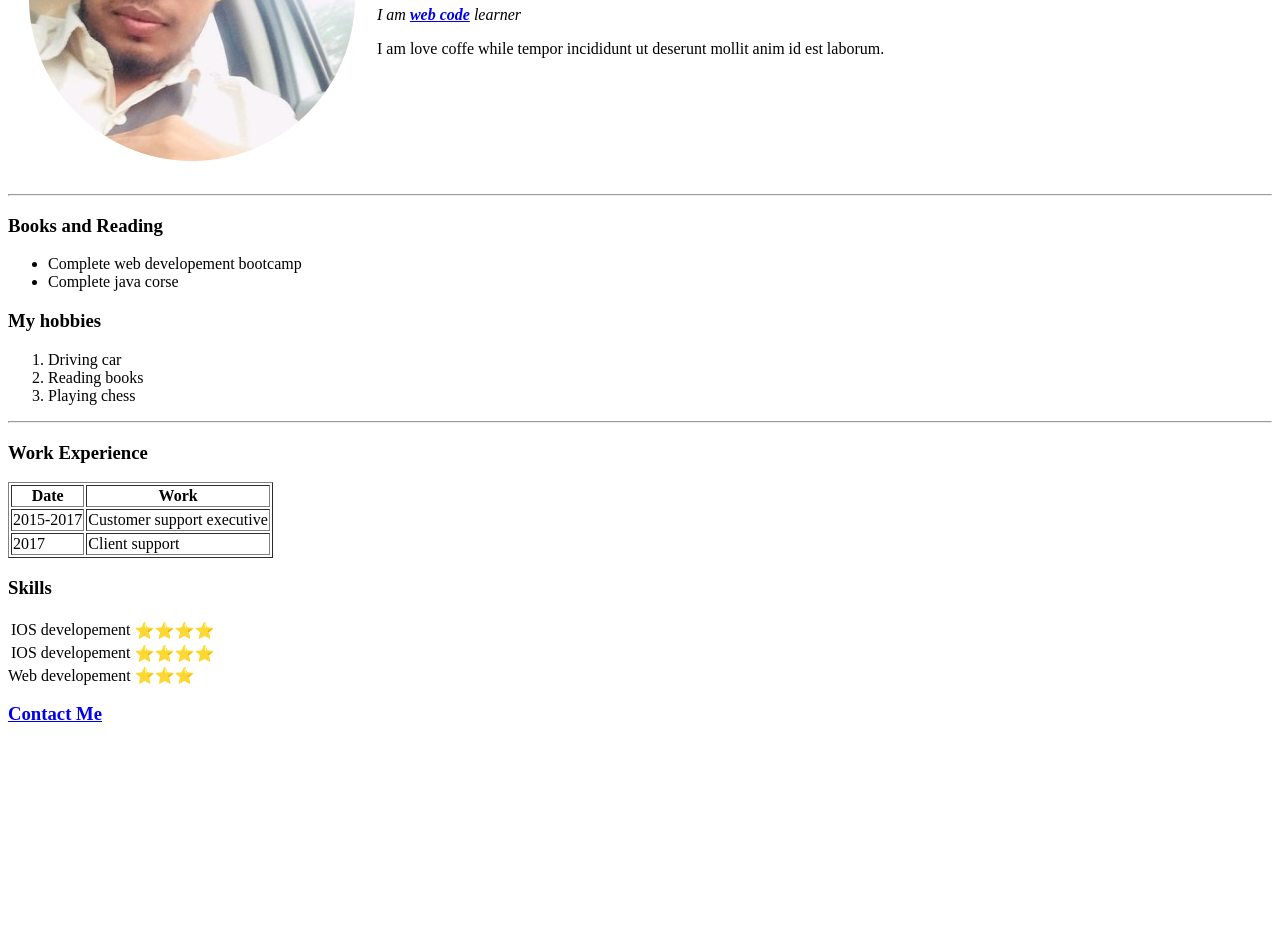
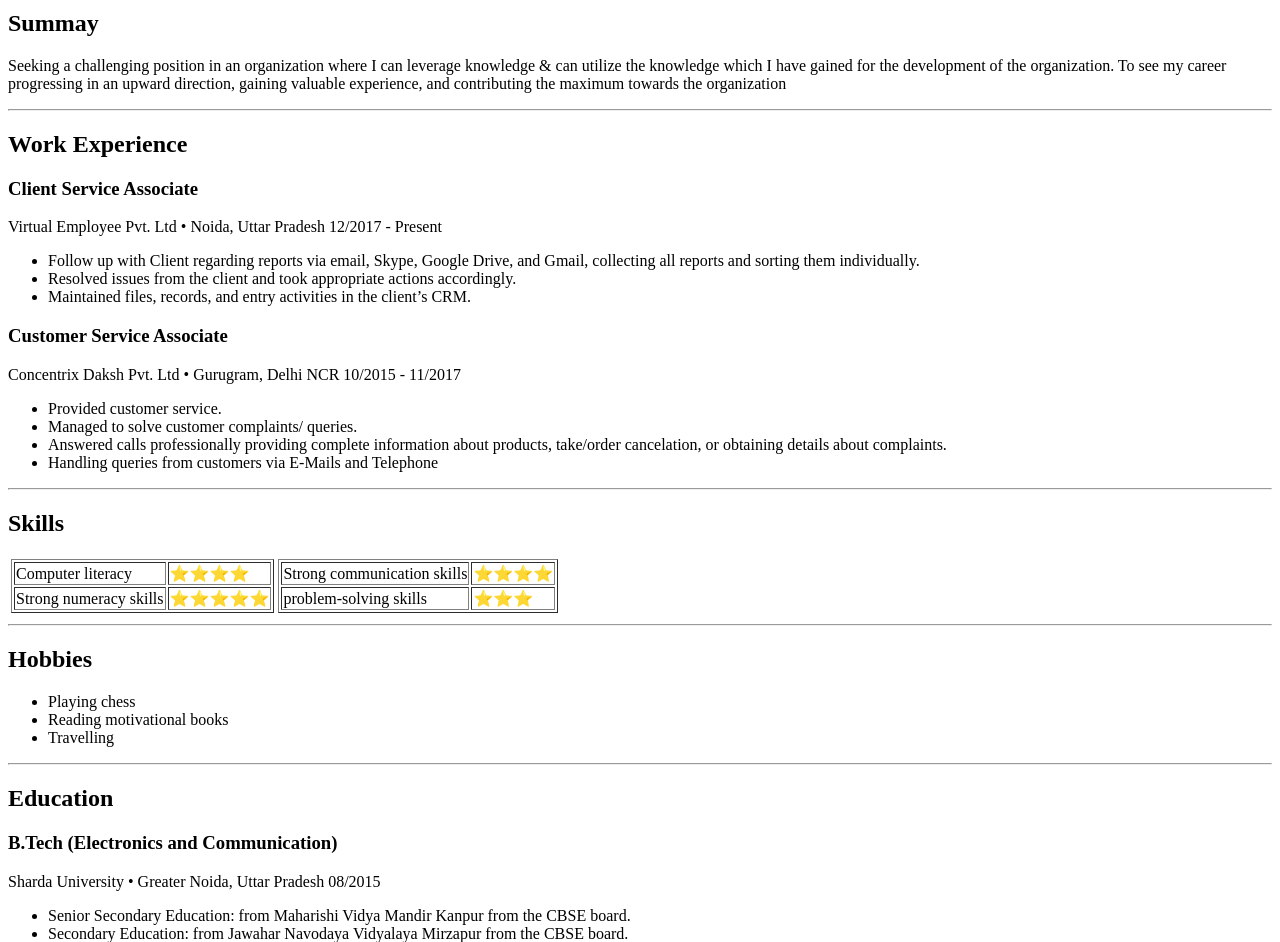
Before and after one commit to avhi2811/cv, a plain HTML site: page index.html in a window 1280 px wide. Shown: the part 194-1136 px from the top of the page. Before the commit the page ends 938 px from the top, so only its background shows below. Drawn offline with Linux system fonts and the light colour scheme.

Commit message:
Update index.html

```diff
--- a/index.html
+++ b/index.html
@@ -3,66 +3,103 @@
 
 <head>
   <meta charset="utf-8">
-  <title>Awadhesh Personal Website</title>
+  <title>Awadhesh CV Website</title>
+  <link rel="stylesheet" href="css/style.css">
+
 </head>
 
 <body>
-  <table cellspacing="20px">
+
+  <h1>Awadhesh Singh</h1>
+  <p>avhi2811@gmail.com</p>
+  <p>8527026028</p>
+  <p>Noida, Uttar Pradesh</p>
+
+
+  <hr>
+  <h2>Summay</h2>
+  <p>Seeking a challenging position in an organization where I can leverage knowledge & can utilize the knowledge which
+    I have gained for the development of the organization. To see my career progressing in an upward direction, gaining
+    valuable experience, and contributing the maximum towards the organization</p>
+  <hr>
+  <h2>Work Experience</h2>
+  <h3>Client Service Associate</h3>
+  <p>Virtual Employee Pvt. Ltd • Noida, Uttar Pradesh
+    12/2017 - Present
+  </p>
+  <ul>
+    <li>Follow up with Client regarding reports via email, Skype, Google Drive, and Gmail, collecting all reports and
+      sorting them individually.</li>
+    <li>Resolved issues from the client and took appropriate actions accordingly.</li>
+    <li>Maintained files, records, and entry activities in the client’s CRM.</li>
+  </ul>
+  <h3>Customer Service Associate</h3>
+  <p>Concentrix Daksh Pvt. Ltd • Gurugram, Delhi NCR
+    10/2015 - 11/2017
+  </p>
+  <ul>
+    <li>Provided customer service.</li>
+    <li>Managed to solve customer complaints/ queries.</li>
+    <li>Answered calls professionally providing complete information about products, take/order cancelation, or
+      obtaining details about complaints. </li>
+    <li>Handling queries from customers via E-Mails and Telephone</li>
+  </ul>
+  <hr>
+  <h2>Skills</h2>
+  <table>
     <tr>
-      <td> <img src="avhi.png" alt="Awadhesh profile picture"></td>
       <td>
-        <h1>Awadhesh Singh</h1>
-        <p> <em>I am <strong><a href="https://www.linkedin.com/in/awadhesh-singh-a773561a7/">web code</a></strong> learner</em></p>
-        <p>I am love coffe while tempor incididunt ut deserunt mollit anim id est laborum.</p>
+        <table border="1px">
+          <tr>
+            <td>Computer literacy</td>
+            <td>⭐⭐⭐⭐</td>
+          </tr>
+          <tr>
+            <td>Strong numeracy skills</td>
+            <td>⭐⭐⭐⭐⭐</td>
+          </tr>
+        </table>
+      </td>
+      <td>
+        <table border="1px">
+          <tr>
+            <td>Strong communication skills</td>
+            <td>⭐⭐⭐⭐</td>
+          </tr>
+          <tr>
+            <td>problem-solving skills</td>
+            <td>⭐⭐⭐</td>
+          </tr>
+        </table>
       </td>
     </tr>
   </table>
+
   <hr>
-  <h3>Books and Reading</h3>
+  <h2>Hobbies</h2>
   <ul>
-    <li>Complete web developement bootcamp</li>
-    <li>Complete java corse</li>
+    <li>
+      Playing chess
+    </li>
+    <li>
+      Reading motivational books
+    </li>
+    <li>
+      Travelling
+    </li>
   </ul>
-  <h3>My hobbies</h3>
-  <ol>
-    <li>Driving car</li>
-    <li>Reading books</li>
-    <li>Playing chess </li>
-  </ol>
   <hr>
-  <h3>Work Experience</h3>
-  <table border="1px">
-    <thead>
+  <h2>Education</h2>
+  <h3>B.Tech (Electronics and Communication)</h3>
+  <p>Sharda University • Greater Noida, Uttar Pradesh
+    08/2015
+  </p>
+  <ul>
+    <li>Senior Secondary Education: from Maharishi Vidya Mandir Kanpur from the CBSE board.</li>
+    <li>Secondary Education: from Jawahar Navodaya Vidyalaya Mirzapur from the CBSE board.</li>
+  </ul>
 
-      <th>Date</th>
-      <th>Work</th>
-    </thead>
-    <tbody>
-      <tr>
-        <td>2015-2017</td>
-        <td>Customer support executive</td>
-      </tr>
-      <tr>
-        <td>2017</td>
-        <td>Client support</td>
-      </tr>
-    </tbody>
 
-  </table>
-  <h3>Skills</h3>
-  <table>
-    <tr>
-      <td>IOS developement</td>
-      <td>⭐⭐⭐⭐</td>
-    </tr>
-    <tr>
-      <td>IOS developement</td>
-      <td>⭐⭐⭐⭐</td>
-    </tr>
-  </table>  <tr>
-      <td>Web developement</td>
-      <td>⭐⭐⭐</td>
-    </tr>
   <h3> <a href="contactMe.html">Contact Me</a></h3>
 </body>
 
```
